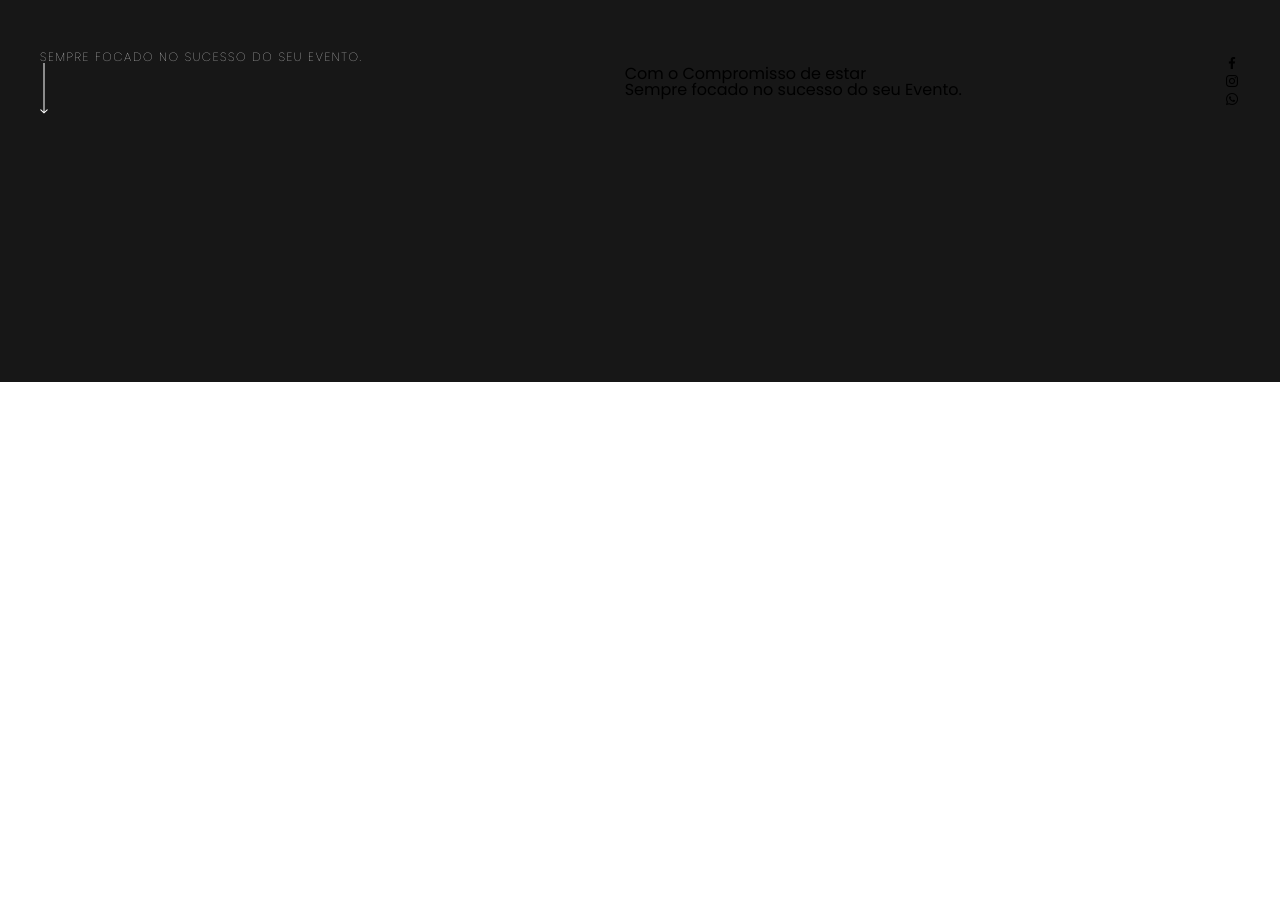
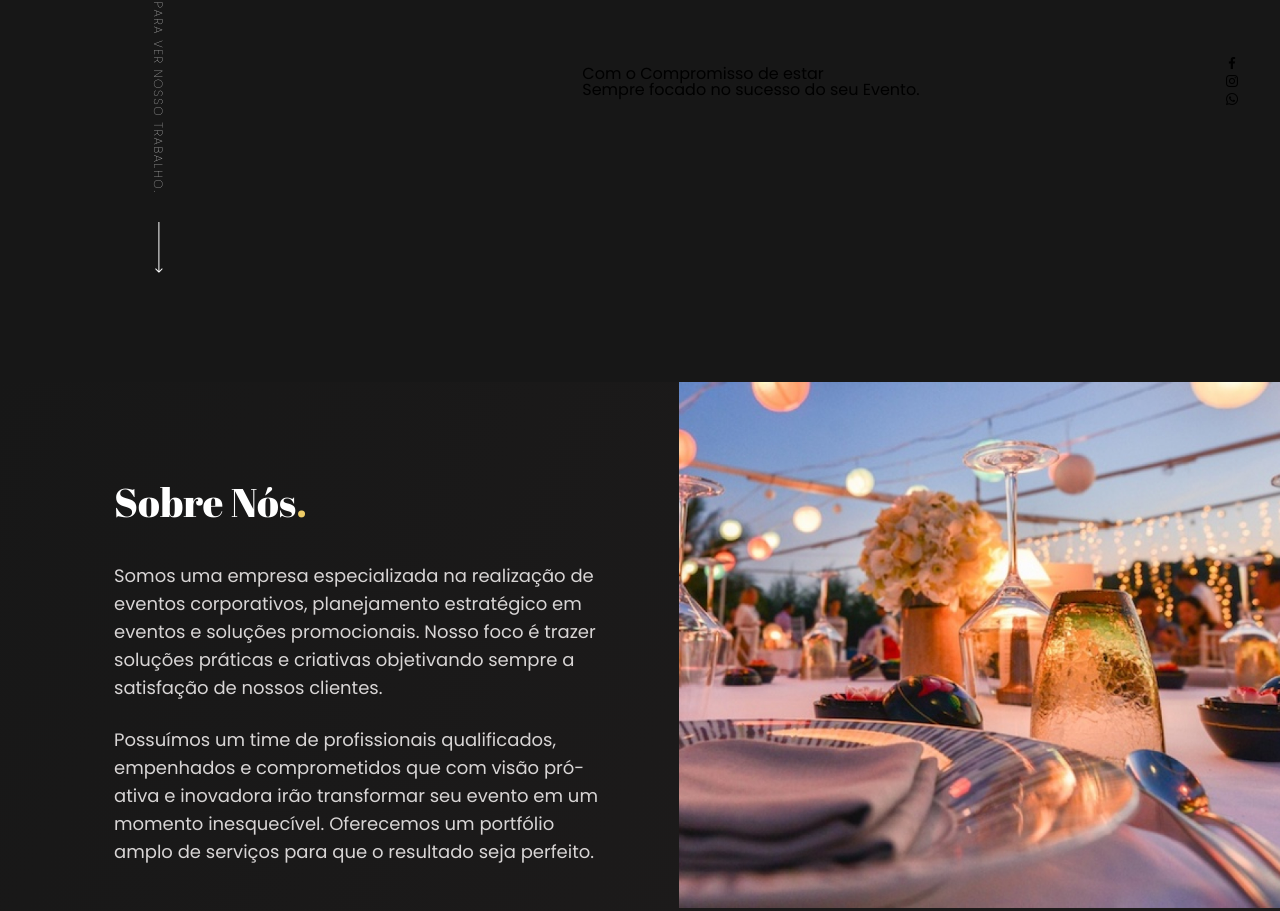
Before and after one commit to beyondweb/jeremias-eventos-website, a Vue app: page / in a window 1280 px wide. Shown: the part 319-1230 px from the top of the page. Before the commit the page ends 800 px from the top, so only its background shows below. Built offline with nearby package versions, Linux system fonts and the light colour scheme.

Commit message:
add About component

```diff
--- a/src/App.vue
+++ b/src/App.vue
@@ -6,6 +6,7 @@
     <main v-else class="WrapperSite">
       <NavbarMain />
       <Wrapper />
+      <About />
     </main>
   </div>
 </template>
@@ -13,17 +14,20 @@
 <script>
 import NavbarMain from "./components/Navigations/NavbarMain.vue";
 import Wrapper from "./components/Headers/Wrapper.vue";
+import About from "./components/Abouts/About.vue";
+
 export default {
   name: "App",
   data() {
     return {
-      isLoading: false,
+      isLoading: false
     };
   },
   components: {
     NavbarMain,
     Wrapper,
-  },
+    About,
+  }
 };
 </script>
 
@@ -42,7 +46,7 @@ export default {
 
   --dark: #171717;
   --darker: #201d1d;
-  --gray: #e5e5e5;
+  --gray: #d8d5d5;
   --gold: #eecc67;
   --golded: #f0c442;
   --white: #ffffff;
--- /dev/null
+++ b/src/components/Abouts/About.vue
@@ -0,0 +1,71 @@
+<template>
+  <section class="about" id="sobre">
+    <div class="content">
+      <div class="content-description">
+        <div class="title-content">
+          <TitleSection text="Sobre Nós" />
+        </div>
+        <div class="description">
+          <p>Somos uma empresa especializada na realização de eventos corporativos, planejamento estratégico em eventos e soluções promocionais. Nosso foco é trazer soluções práticas e criativas objetivando sempre a satisfação de nossos clientes.</p>
+          <p>Possuímos um time de profissionais qualificados, empenhados e comprometidos que com visão pró-ativa e inovadora irão transformar seu evento em um momento inesquecível. Oferecemos um portfólio amplo de serviços para que o resultado seja perfeito.</p>
+        </div>
+      </div>
+      <div class="content-image">
+        <img src="../../assets/about.jpg" alt="Imagem Sobre Nós" />
+      </div>
+    </div>
+  </section>
+</template>
+
+<script>
+import TitleSection from "../Global/TitleSection";
+export default {
+  name: "About",
+  components: {
+    TitleSection
+  }
+};
+</script>
+
+<style lang="scss" scoped>
+.about {
+  width: 100%;
+  background: var(--gradient-dark);
+}
+.content {
+  display: grid;
+  grid-template-columns: 1fr 1fr;
+  grid-gap: 78px;
+}
+.content-description {
+  flex: 1;
+  padding: 100px 0 0 0;
+  margin-left: 114px;
+  > .title-content {
+    > .title {
+      margin-bottom: 2.5rem;
+      font-family: var(--abril);
+      font-size: 2.5rem;
+      color: var(--white);
+      > span {
+        color: var(--gold);
+      }
+    }
+  }
+  > .description {
+    font-size: 1.125rem;
+    line-height: 1.75rem;
+    > p {
+      margin-bottom: 1.5rem;
+      color: var(--gray);
+    }
+  }
+}
+.content-image {
+  flex: 1;
+  width: 100%;
+  > img {
+    max-width: 100%;
+  }
+}
+</style>
--- /dev/null
+++ b/src/components/Global/TitleSection.vue
@@ -0,0 +1,22 @@
+<template>
+  <h2 class="title-section">{{ text }}<span>.</span></h2>
+</template>
+
+<script>
+export default {
+  name: "TitleSection",
+  props: ["text"]
+};
+</script>
+
+<style lang="scss" scoped>
+.title-section {
+  margin-bottom: 2.5rem;
+  font-family: var(--abril);
+  font-size: 2.5rem;
+  color: var(--white);
+  > span {
+    color: var(--gold);
+  }
+}
+</style>
--- a/src/components/Headers/Hero.vue
+++ b/src/components/Headers/Hero.vue
@@ -1,8 +1,8 @@
 <template>
   <section class="hero">
     <div class="role">
-      <span>Sempre focado no sucesso do seu Evento.</span>
-      <img src="../../assets/arrow.svg" alt="" />
+      <span>Role para ver nosso trabalho.</span>
+      <img src="../../assets/arrow.svg" alt />
     </div>
     <div class="title-site">
       <h5>Com o Compromisso de estar</h5>
@@ -10,9 +10,15 @@
     </div>
     <div class="social-links">
       <ul>
-        <li><i class="bx bxl-facebook"></i></li>
-        <li><i class="bx bxl-instagram"></i></li>
-        <li><i class="bx bxl-whatsapp"></i></li>
+        <li>
+          <i class="bx bxl-facebook"></i>
+        </li>
+        <li>
+          <i class="bx bxl-instagram"></i>
+        </li>
+        <li>
+          <i class="bx bxl-whatsapp"></i>
+        </li>
       </ul>
     </div>
   </section>
@@ -20,7 +26,7 @@
 
 <script>
 export default {
-  name: "Hero",
+  name: "Hero"
 };
 </script>
 
@@ -33,16 +39,20 @@ export default {
   align-items: center;
 }
 .role {
-  display: grid;
+  display: flex;
+  align-items: center;
+  justify-content: space-around;
+  transform: rotate(90deg);
   > span {
-    margin: 0;
-    /* padding: 0;
-    transform: rotate(90deg); */
     color: var(--white);
     text-transform: uppercase;
     font-weight: 100;
     font-size: 0.75rem;
     letter-spacing: 0.1rem;
   }
+  > img {
+    padding-top: 100px;
+    transform: rotate(-90deg);
+  }
 }
 </style>
```
